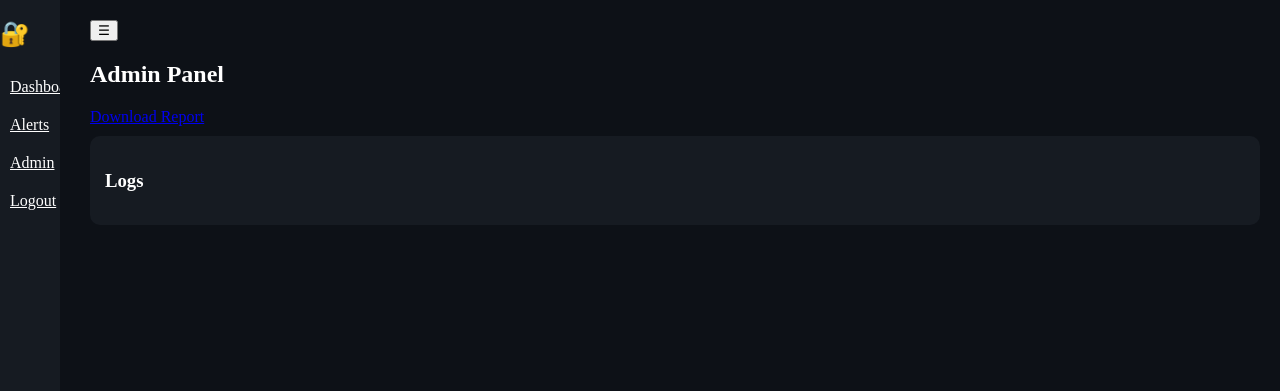
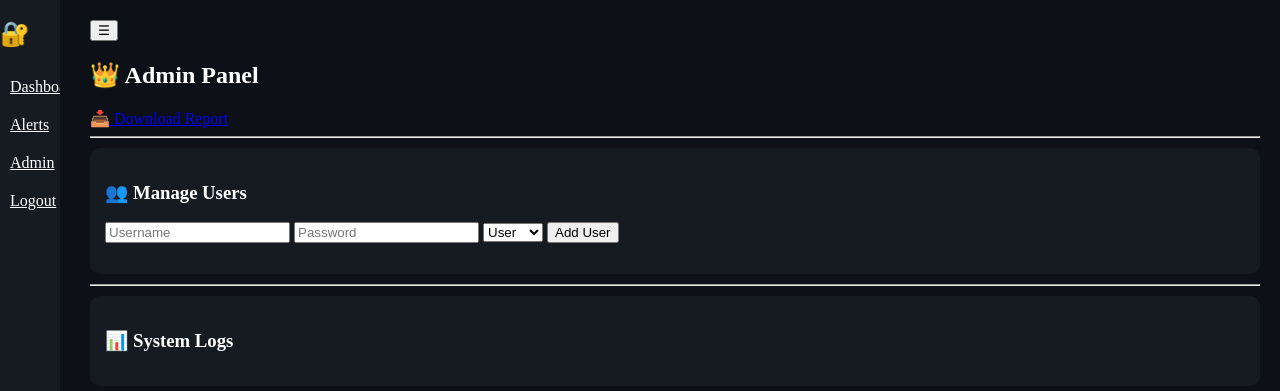
Before and after one commit to Ojas-597/Cyber-ai-monitor, a Flask app: page /admin in a window 1280 px wide. Shown: the top 391 px of the page. Run offline with Flask 3, Linux system fonts and the light colour scheme; the visitor is signed in with stand-in values (Sample User, id 1).

Commit message:
Update admin.html

```diff
--- a/templates/admin.html
+++ b/templates/admin.html
@@ -1,13 +1,50 @@
 {% extends "base.html" %}
 {% block content %}
 
-<h2>Admin Panel</h2>
+<h2>👑 Admin Panel</h2>
 
-<a href="/download_report">Download Report</a>
+<a href="/download_report">📥 Download Report</a>
 
+<hr>
+
+<!-- 👥 USER MANAGEMENT -->
 <div class="card">
-<h3>Logs</h3>
-<ul id="logs"></ul>
+    <h3>👥 Manage Users</h3>
+
+    <form method="post" action="/admin/add_user">
+        <input name="username" placeholder="Username" required>
+        <input name="password" type="password" placeholder="Password" required>
+
+        <select name="role">
+            <option value="user">User</option>
+            <option value="admin">Admin</option>
+        </select>
+
+        <button type="submit">Add User</button>
+    </form>
+
+    <ul>
+        {% for u in users %}
+        <li>
+            <b>{{u[0]}}</b> ({{u[1]}})
+
+            <a href="/admin/delete/{{u[0]}}" style="color:red;">Delete</a>
+
+            <form method="post" action="/admin/reset/{{u[0]}}" style="display:inline;">
+                <input name="password" placeholder="New password" required>
+                <button type="submit">Reset</button>
+            </form>
+        </li>
+        {% endfor %}
+    </ul>
+</div>
+
+<hr>
+
+<!-- 📊 LOGS / ACTIVITY -->
+<div class="card">
+    <h3>📊 System Logs</h3>
+    <ul id="logs"></ul>
 </div>
 
 {% endblock %}
```
